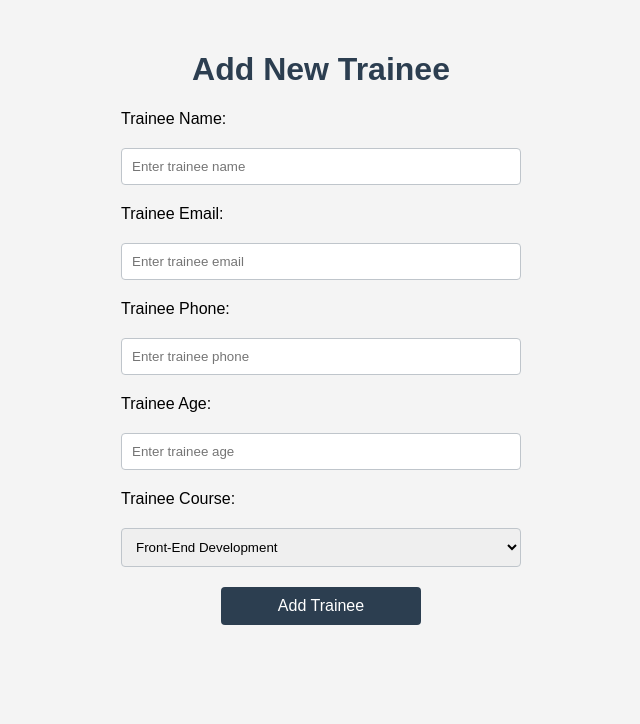
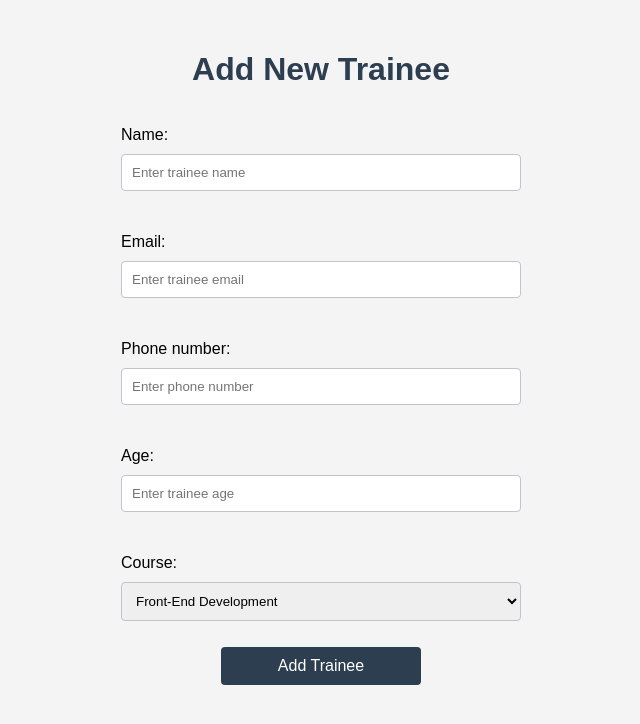
Before and after one commit to nada-aymann/ITIan-Django, a Django app: page /trainees/add/ in a window 1280 px wide. Shown: the part 58-782 px from the top of the page, without its empty margins (319-959 px from the left). Run offline with Django 5.2, Linux system fonts and the light colour scheme; data comes from the database, SQL or seed files in the repository; both versions use the stored data as it was after the commit.

Commit message:
Day3 - add TraineeForm and insert trainee with Django forms

```diff
--- a/static/css/style.css
+++ b/static/css/style.css
@@ -68,14 +68,14 @@ tr:hover {
     background: #f0f0f0;
 }
 
-form {
+form, form p{
     display: flex;
     flex-direction: column;
     width: 400px;
-    gap: 20px;
+    gap: 10px;
 }
 
-input, #tCourse {
+input, select {
     padding: 10px;
     border: #bfc5cb solid 1px;
     border-radius: 4px;
--- a/templates/trainee/add_trainee.html
+++ b/templates/trainee/add_trainee.html
@@ -4,22 +4,9 @@
 
 {% block content %}
 <h1>Add New Trainee</h1>
-<form method="post">
+<form method="post" enctype="multipart/form-data">
     {% csrf_token %}
-    <label for="tName">Trainee Name:</label>
-    <input type="text" id="tName" name="trainee-name" placeholder="Enter trainee name" required>
-    <label for="tEmail">Trainee Email:</label>
-    <input type="email" id="tEmail" name="trainee-email" placeholder="Enter trainee email" required>
-    <label for="tPhone">Trainee Phone:</label>
-    <input type="text" id="tPhone" name="trainee-phone" placeholder="Enter trainee phone" required>
-    <label for="tAge">Trainee Age:</label>
-    <input type="number" id="tAge" name="trainee-age" placeholder="Enter trainee age" required>
-    <label for="tCourse">Trainee Course:</label>
-    <select name="trainee-course" id="tCourse">
-        {% for course in courses %}
-        <option value="{{course.id}}">{{course.name}}</option>
-        {% endfor %}
-    </select>
+    {{ form.as_p }}
     <button type="submit" class="btn">Add Trainee</button>
 </form>
 {%endblock%}
--- /dev/null
+++ b/trainee/forms.py
@@ -0,0 +1,22 @@
+from django import forms
+from course.models import Course
+
+
+class TraineeForm(forms.Form):
+    name = forms.CharField(max_length=100, required=True, widget=forms.TextInput(attrs={
+        'placeholder': 'Enter trainee name'
+    }))
+    email = forms.EmailField(required=True, widget=forms.EmailInput(attrs={
+        'placeholder': 'Enter trainee email'
+    }))
+    phone_number = forms.CharField(max_length=20, widget=forms.TextInput(attrs={
+        'placeholder': 'Enter phone number'
+    }))
+    age = forms.IntegerField(widget=forms.NumberInput(attrs={
+        'placeholder': 'Enter trainee age'
+    }))
+    course = forms.ChoiceField(
+        choices=[(course.id, course.name) for course in Course.objects.all()],
+        widget=forms.Select(attrs={
+            'style': 'padding: 10px; border: #bfc5cb solid 1px; border-radius: 4px;'
+        }))
--- a/trainee/views.py
+++ b/trainee/views.py
@@ -1,6 +1,7 @@
 from django.http import HttpResponse
 from django.shortcuts import redirect, render
 from course.models import Course
+from trainee.forms import TraineeForm
 from .models import *
 
 
@@ -15,15 +16,19 @@ def traineeDetails(request, id):
 
 def addTrainee(request):
     if request.method == 'POST':
-        Trainee.objects.create(
-            name = request.POST['trainee-name'],
-            email = request.POST['trainee-email'],
-            phone_number = request.POST['trainee-phone'],
-            age = request.POST['trainee-age'],
-            course = Course.objects.get(pk=request.POST['trainee-course'])
-        )
-        return redirect('TraineeList')
-    return render(request, 'trainee/add_trainee.html', {'courses': Course.objects.all()})
+        form = TraineeForm(data = request.POST)
+        if form.is_valid():
+            Trainee.objects.create(
+                name=request.POST['name'],
+                email=request.POST['email'],
+                phone_number=request.POST['phone_number'],
+                age=request.POST['age'],
+                course=Course.objects.get(pk=request.POST['course'])
+            )
+            return redirect('TraineeList')
+    else:
+        form = TraineeForm()
+    return render(request, 'trainee/add_trainee.html', {'form': form})
 
 def updateTrainee(request, id):
     trainee = Trainee.objects.get(id=id)
```
Also changed, not shown: db.sqlite3.
